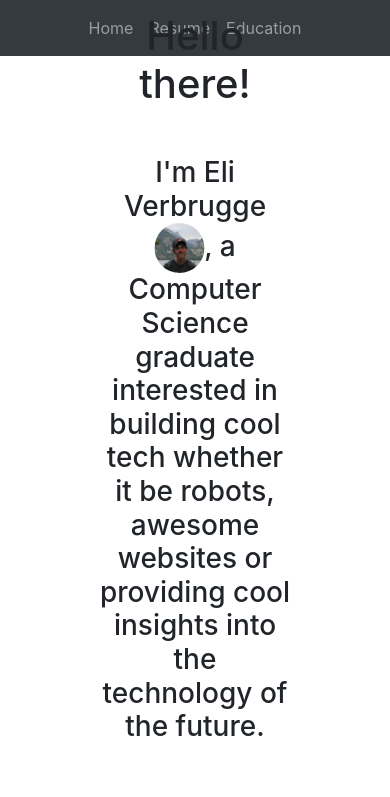
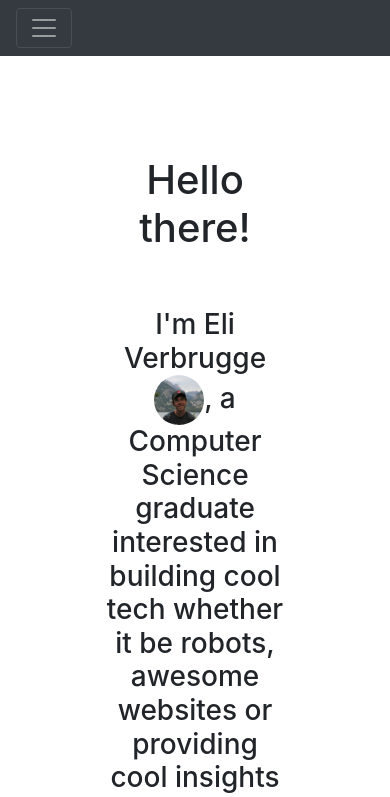
Before and after one commit to EliVerbrugge/PersonalWebsite, a Gatsby site: page / in a window 390 px wide. Shown: the top 797 px of the page. Built offline with nearby package versions, Linux system fonts and the light colour scheme; Gatsby itself is replaced by a stand-in of ours.

Commit message:
Pushing some more changes to fix mobile formatting (centering was off)

```diff
--- a/src/components/Header.js
+++ b/src/components/Header.js
@@ -1,8 +1,8 @@
 import React from "react"
-import { Nav, Navbar, NavDropdown } from "react-bootstrap";
+import { Nav, Navbar } from "react-bootstrap";
 
 const Header = () => (
-  <Navbar bg="dark" variant="dark">
+  <Navbar bg="dark" expand="lg" variant="dark">
     <Navbar.Toggle aria-controls="basic-navbar-nav" />
     <Navbar.Collapse id="basic-navbar-nav">
         <Nav className="mx-auto">
--- a/src/components/Intro.js
+++ b/src/components/Intro.js
@@ -4,14 +4,12 @@ import Links from "../components/Links"
 import FiestaImg from "../images/me.png"
 
 const Intro = () => (
-  <div>
-      <br />
-      <br />
+  <div style={{textAlign: "center", marginTop: "100px", marginLeft: "100px", marginRight: "100px" }}>
       <Typist cursor={{show: false}}>
-      <h1 style={{display: "inline"}}>Hello there!</h1>
+      <h1>Hello there!</h1>
       </Typist>
-      <br />
-      <br />
+      <br/>
+      <br/>
       <h3>
         I'm Eli Verbrugge <img src={FiestaImg} alt="Avatar" class="avatar" />, a Computer Science graduate interested in building cool tech whether it be
         robots, awesome websites or providing cool insights into the technology of the future.
--- a/src/pages/index.js
+++ b/src/pages/index.js
@@ -7,12 +7,7 @@ function Home() {
   return (
     <div>
         <Header />
-        <div style={{
-          position: 'absolute', left: '50%', top: '30%',
-          transform: 'translate(-50%, -30%)', textAlign: "center"
-          }}>
-          <Intro />
-        </div>
+        <Intro />
     </div>
   );
 }
```
